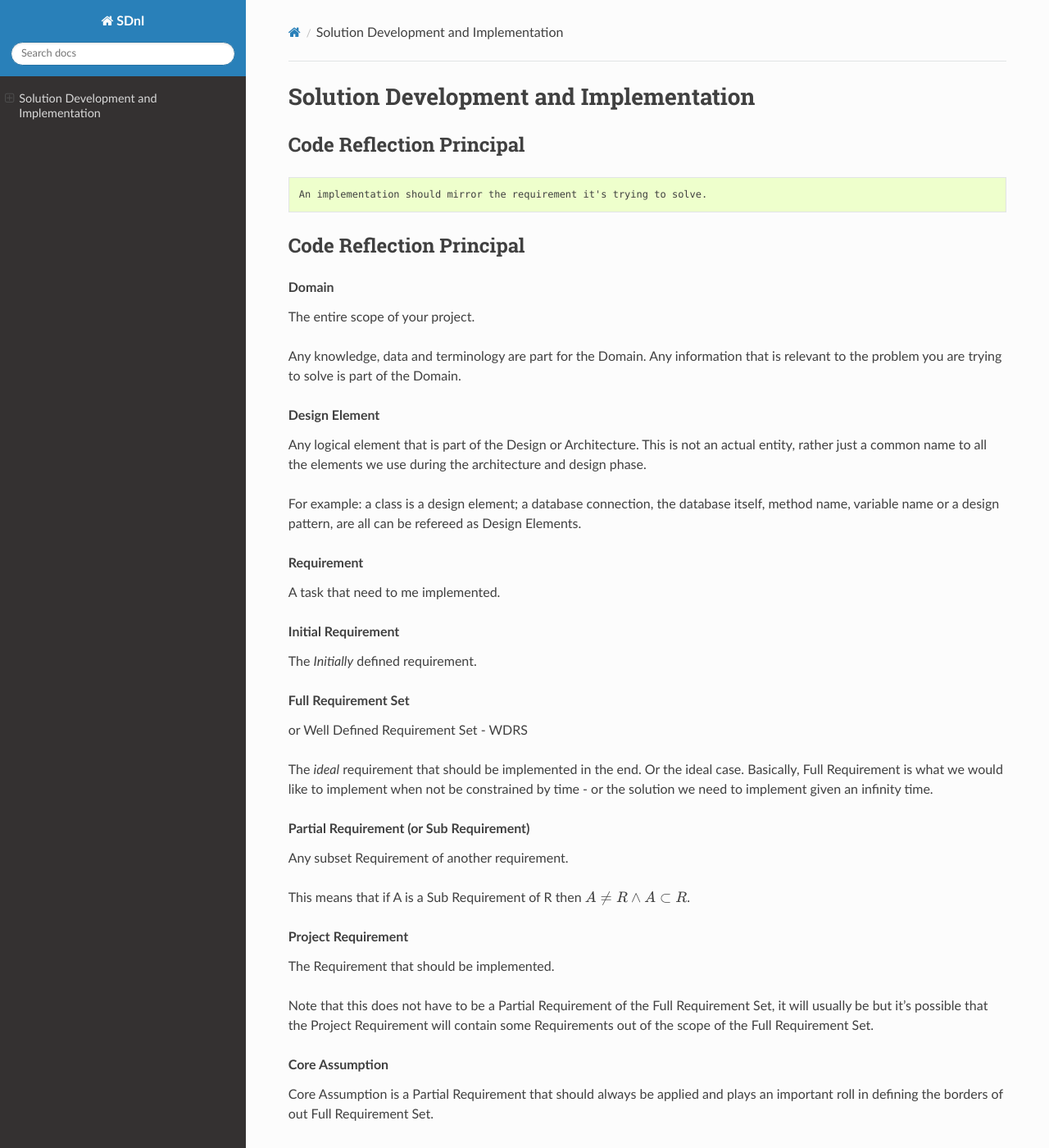
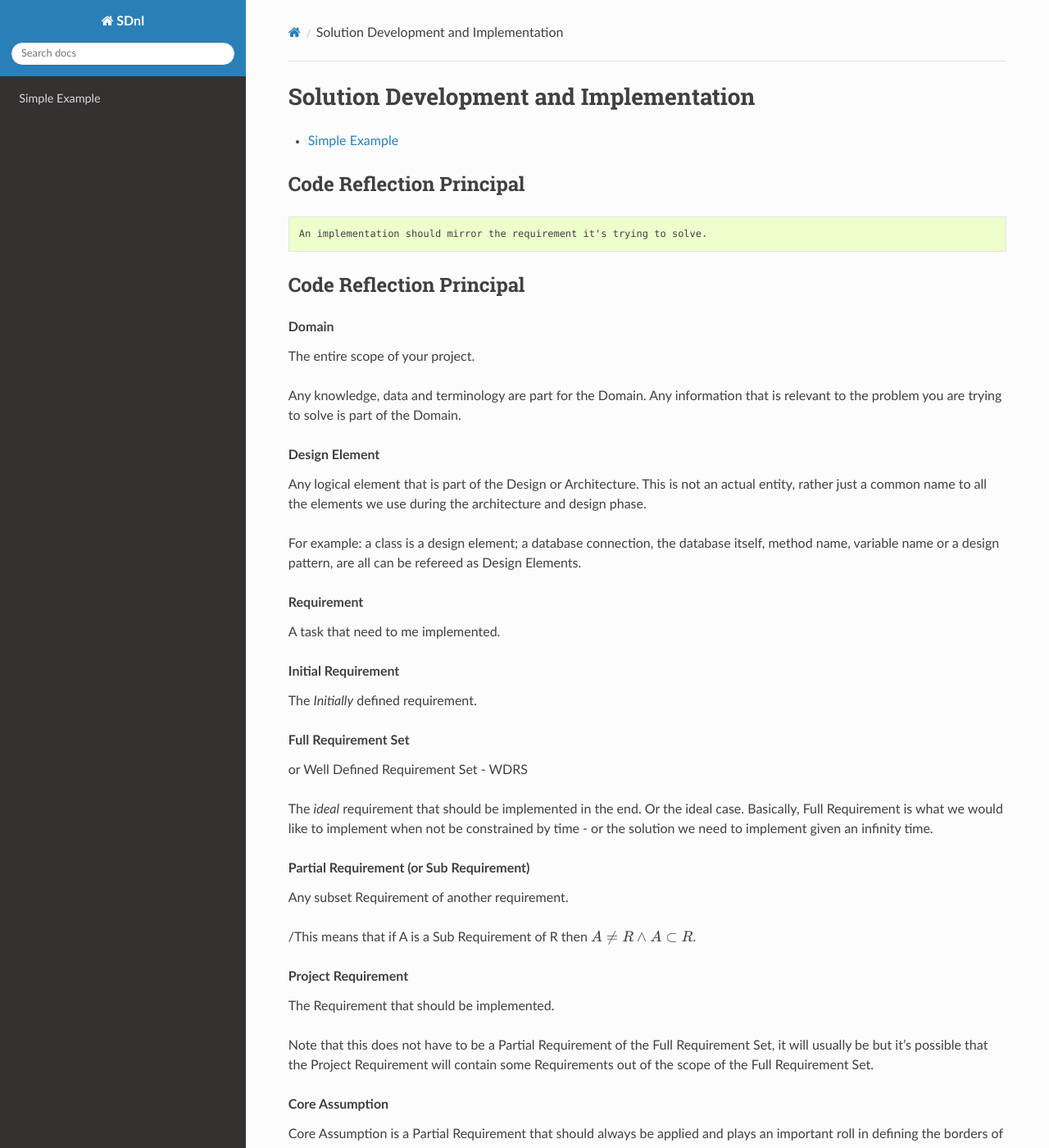
Before and after one commit to alexey-pkv/ProgrammingPrincipal, a Sphinx documentation site: the page built from Source/index.rst, in a window 1280 px wide and 1400 px high. Shown: the whole window at 82% size. Built offline with Sphinx 7.4.7, drawn with Linux system fonts in a browser that asks for light colours; formulas are drawn with MathJax 3.

Commit message:
minor changes

```diff
--- a/Source/conf.py
+++ b/Source/conf.py
@@ -39,7 +39,8 @@ release = u''
 # extensions coming with Sphinx (named 'sphinx.ext.*') or your custom
 # ones.
 extensions = [
-    'sphinx.ext.todo',
+	'sphinx.ext.todo',
+	'sphinx.ext.imgmath'
 ]
 
 # Add any paths that contain templates here, relative to this directory.
--- a/Source/index.rst
+++ b/Source/index.rst
@@ -1,6 +1,14 @@
 =======================================
 Solution Development and Implementation
 =======================================
+
+
+.. toctree::
+	:maxdepth: 2
+	:titlesonly:
+
+	example.rst
+
 
 -------------------------
 Code Reflection Principal
@@ -49,7 +57,7 @@ Code Reflection Principal
 
     Any subset Requirement of another requirement.
 
-    This means that if A is a Sub Requirement of R then :math:`A \neq R \land A \subset R`.
+    /This means that if A is a Sub Requirement of R then :math:`A \neq R \land A \subset R`.
 
 .. topic:: Project Requirement
 
```
Also changed, not shown: Source/example.rst (added, +8 -0 lines), 2 other files.
